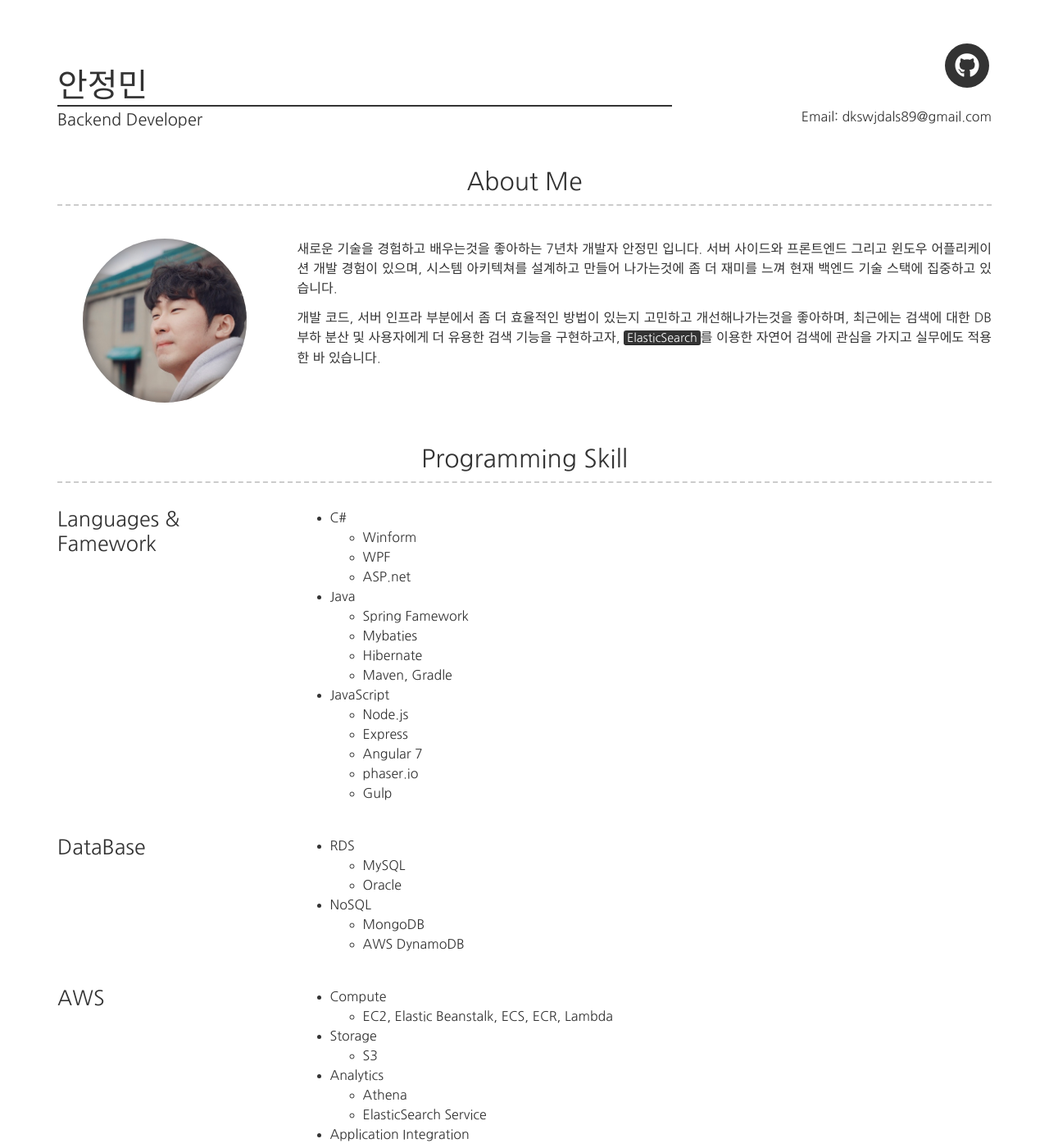
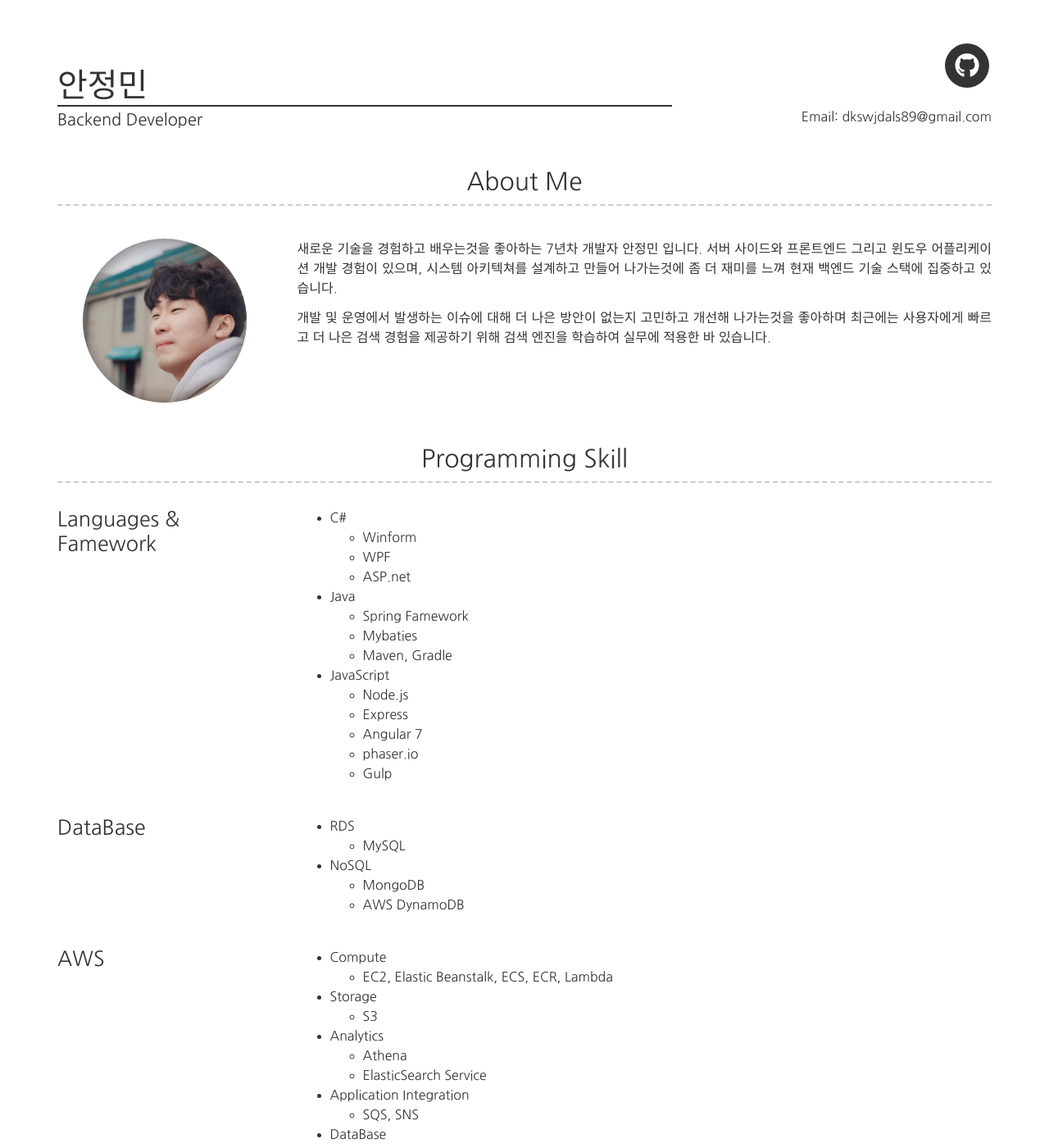
Before and after one commit to dkswjdals89/dkswjdals89.github.io, a Jekyll site: the page built from index.md, in a window 1280 px wide and 1400 px high. Shown: the whole window at 82% size. Built offline with Jekyll 4.4.1, drawn with Linux system fonts in a browser that asks for light colours; nearby versions of some CDN libraries; some of the changed text lies outside the part shown.

Commit message:
fix: 내용 최신화

```diff
--- a/_config.yml
+++ b/_config.yml
@@ -48,8 +48,8 @@ about_content: | # this will include new lines to allow paragraphs
   새로운 기술을 경험하고 배우는것을 좋아하는 7년차 개발자 안정민 입니다.
   서버 사이드와 프론트엔드 그리고 윈도우 어플리케이션 개발 경험이 있으며, 시스템 아키텍쳐를 설계하고 만들어 나가는것에 좀 더 재미를 느껴 현재 백엔드 기술 스택에 집중하고 있습니다.
 
-  개발 코드, 서버 인프라 부분에서 좀 더 효율적인 방법이 있는지 고민하고 개선해나가는것을 좋아하며,
-  최근에는 검색에 대한 DB 부하 분산 및 사용자에게 더 유용한 검색 기능을 구현하고자, <mark>ElasticSearch</mark>를 이용한 자연어 검색에 관심을 가지고 실무에도 적용한 바 있습니다.
+  개발 및 운영에서 발생하는 이슈에 대해 더 나은 방안이 없는지 고민하고 개선해 나가는것을 좋아하며
+  최근에는 사용자에게 빠르고 더 나은 검색 경험을 제공하기 위해 검색 엔진을 학습하여 실무에 적용한 바 있습니다.
 
 # Projects Section
 # projects_title: Projects #(Use this to override about projects section title)
--- a/_data/education.yml
+++ b/_data/education.yml
@@ -11,5 +11,5 @@
       - 신입생 프로그래밍 교육 지도
     <br><br>
     - [J.S.E.A](http://jseaknu.egloos.com){:target="_blank"}학술 동아리 활동 (2012 ~ 2013)
-      - Java, Spring Framework 등 기술 스택 및 소프트웨어 공학 스터디
+      - Java, Spring Framework 등 기술 스택 학습 및 소프트웨어 공학 스터디
       - 토이 프로젝트 진행 및 교내 캡스톤 대회 참가
--- a/_data/skill.yml
+++ b/_data/skill.yml
@@ -8,7 +8,6 @@
     * Java
       * Spring Famework
       * Mybaties
-      * Hibernate
       * Maven, Gradle
     * JavaScript
       * Node.js
@@ -22,7 +21,6 @@
   description: |
     * RDS
       * MySQL
-      * Oracle
     * NoSQL
       * MongoDB
       * AWS DynamoDB
```
Also changed, not shown: _data/experience.yml (+11 -1 lines), _data/projects.yml (+8 -1 lines).
